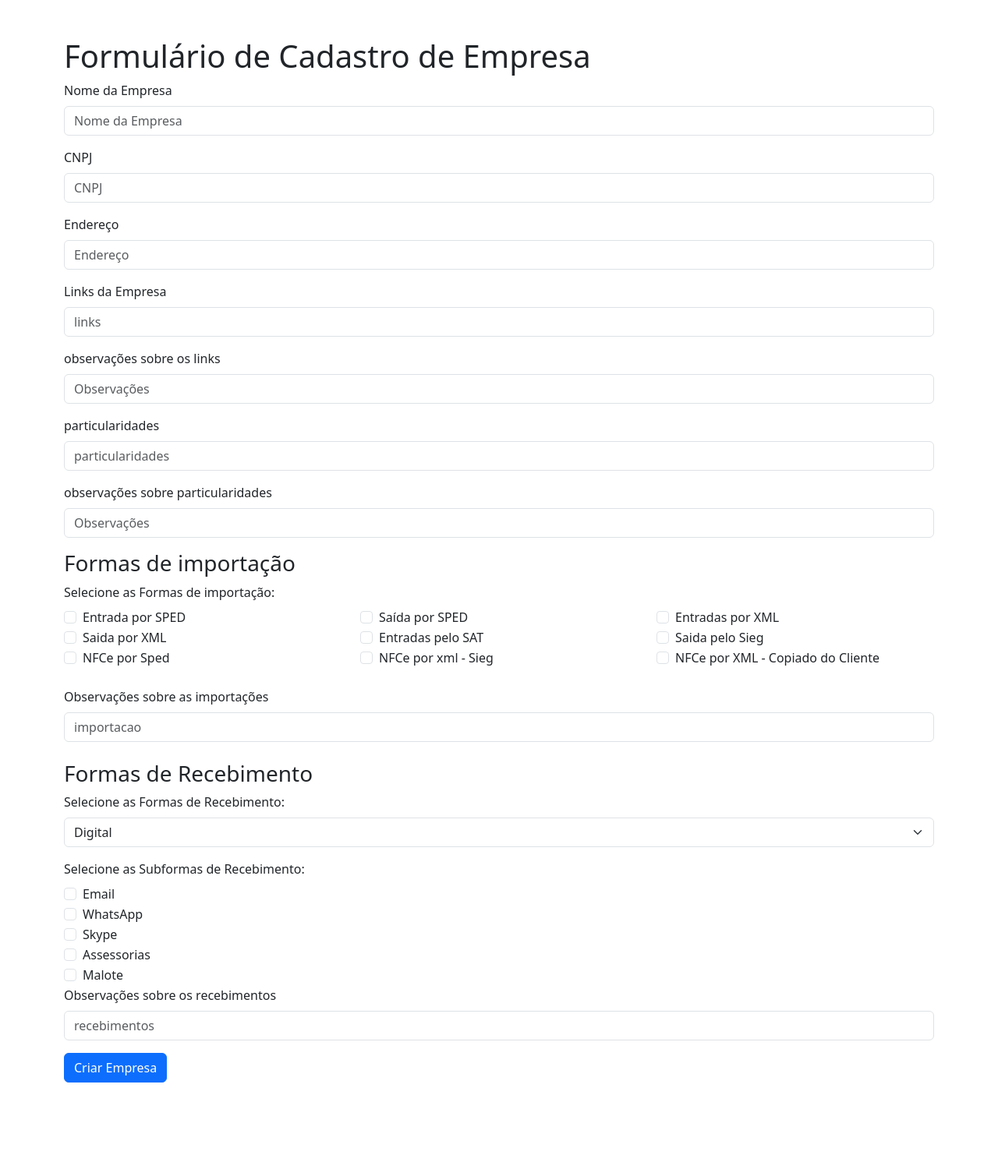
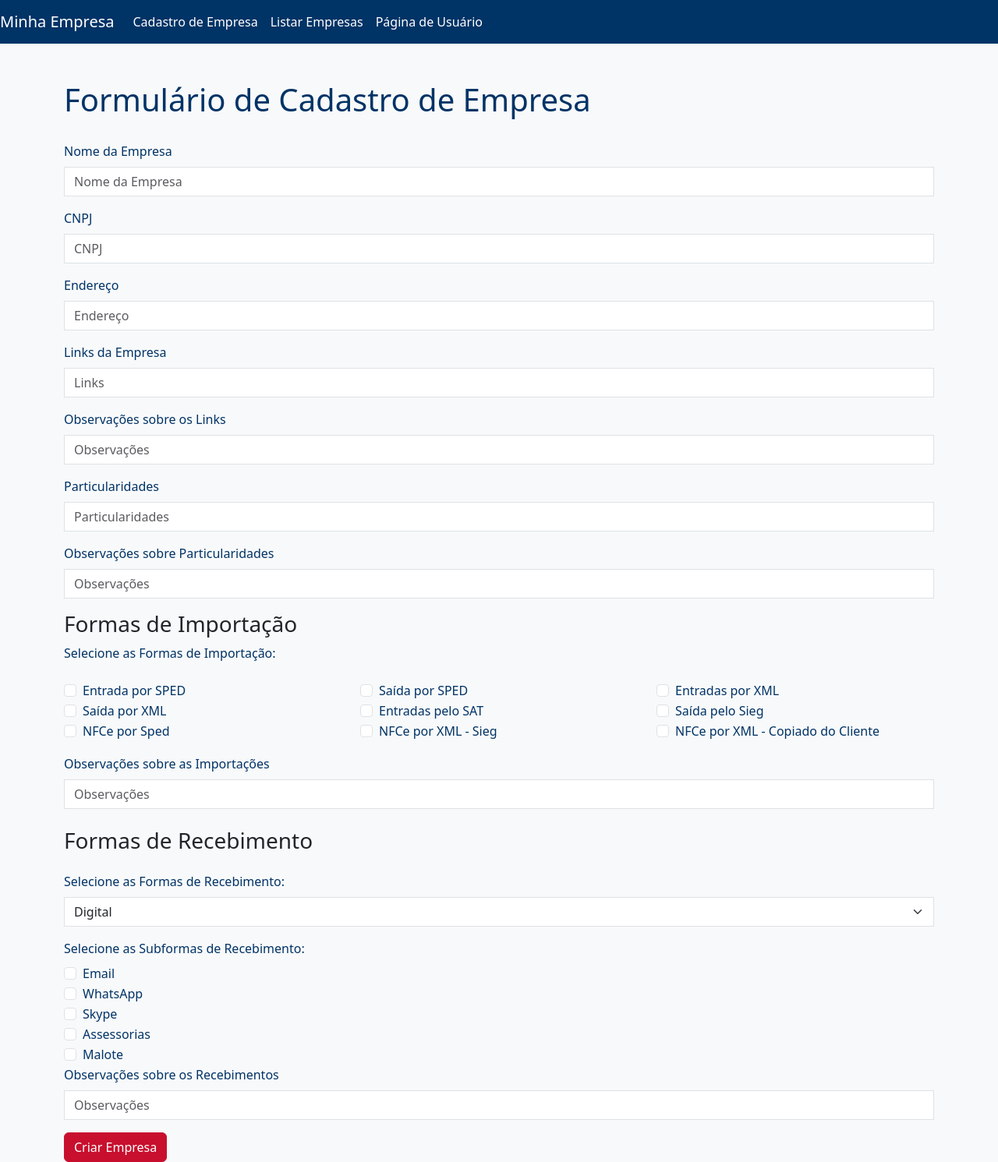
Before and after one commit to alvespb0/JP-Project, a PHP site: page /formsEmpresa.php in a window 1280 px wide. Shown: the whole page at 78% size. Before the commit the page ends 1389 px from the top, so only its background shows below. Run offline with PHP 8.4, Linux system fonts and the light colour scheme; some libraries are stand-ins or nearby versions.

Commit message:
Estilizado páginas\\criado página de procura de empresa

```diff
--- a/createEmpresa.php
+++ b/createEmpresa.php
@@ -1,5 +1,7 @@
 <?php
 include 'db.php';
+include 'index.php';
+
 if ($_SERVER["REQUEST_METHOD"] == "POST") {
     $nome = $_POST['nome_empresa'];
     $cnpj = $_POST['cnpj_empresa'];
@@ -12,8 +14,6 @@ if ($_SERVER["REQUEST_METHOD"] == "POST") {
     $observacao_particularidades = isset($_POST['OBS_particularidades']) ? $conn -> real_escape_string($_POST['OBS_particularidades']) : '';
 
     $forma_recebimento = $_POST['forma_recebimento'];
-
-    echo $observacao_recebimento;
 
 
     $sql = "INSERT INTO empresa (links_empresa, nome_empresa, cnpj_empresa, particularidades_empresa, endereco_empresa, obs_link, obs_particularidades)
--- /dev/null
+++ b/detalhes.php
@@ -0,0 +1,5 @@
+<?php
+
+echo "ola";
+
+?>
--- a/formsEmpresa.php
+++ b/formsEmpresa.php
@@ -1,16 +1,58 @@
 <?php
-// Aqui você pode adicionar qualquer lógica PHP necessária antes do HTML
+include 'index.php';
 ?>
 <!DOCTYPE html>
 <html lang="pt-br">
 <head>
     <meta charset="UTF-8">
     <meta name="viewport" content="width=device-width, initial-scale=1.0">
-    <title>Formulário Bootstrap</title>
+    <title>Formulário de Cadastro de Empresa</title>
     <link href="https://cdn.jsdelivr.net/npm/bootstrap@5.3.3/dist/css/bootstrap.min.css" rel="stylesheet" integrity="sha384-QWTKZyjpPEjISv5WaRU9OFeRpok6YctnYmDr5pNlyT2bRjXh0JMhjY6hW+ALEwIH" crossorigin="anonymous">
+    <style>
+        body {
+            background-color: #f8f9fa; /* Cor de fundo leve */
+        }
+        .container {
+            margin-top: 30px;
+        }
+        h1 {
+            color: #003366; /* Azul escuro */
+            margin-bottom: 30px;
+        }
+        .form-control, .form-select {
+            border-radius: 0;
+        }
+        .form-label {
+            color: #003366; /* Azul escuro */
+        }
+        .btn-primary {
+            background-color: #c8102e; /* Vermelho */
+            border-color: #c8102e;
+        }
+        .btn-primary:hover {
+            background-color: #a00d1e; /* Vermelho escuro no hover */
+            border-color: #a00d1e;
+        }
+        .form-check-input:checked {
+            background-color: #c8102e; /* Vermelho */
+            border-color: #c8102e;
+        }
+        .form-check-input:focus {
+            box-shadow: 0 0 0 0.2rem rgba(200, 16, 46, 0.25); /* Efeito de foco no vermelho */
+        }
+        .form-check-label {
+            color: #003366; /* Azul escuro */
+        }
+        .mb-3, .mt-4 {
+            margin-bottom: 1.5rem;
+        }
+        .row {
+            margin-top: 1rem;
+        }
+    </style>
 </head>
 <body>
-    <div class="container mt-5">
+    <div class="container">
         <h1>Formulário de Cadastro de Empresa</h1>
         <form action="createEmpresa.php" method="post">
             <div class="mb-3">
@@ -26,96 +68,95 @@
                 <input type="text" id="endereco" name="endereco_empresa" class="form-control" placeholder="Endereço">
             </div>
             <div class="mb-3">
-                <label for="Links" class="form-label">Links da Empresa</label>
-                <input type="text" id="links" name="links_empresa" class="form-control" placeholder="links">
+                <label for="links" class="form-label">Links da Empresa</label>
+                <input type="text" id="links" name="links_empresa" class="form-control" placeholder="Links">
             </div>
             <div class="mb-3">
-                <label for="particularidades" class="form-label">observações sobre os links</label>
+                <label for="OBS_links" class="form-label">Observações sobre os Links</label>
                 <input type="text" id="OBS_links" name="OBS_links" class="form-control" placeholder="Observações">
             </div>
             <div class="mb-3">
-                <label for="particularidades" class="form-label">particularidades</label>
-                <input type="text" id="particularidades" name="particularidades" class="form-control" placeholder="particularidades">
+                <label for="particularidades" class="form-label">Particularidades</label>
+                <input type="text" id="particularidades" name="particularidades" class="form-control" placeholder="Particularidades">
             </div>
             <div class="mb-3">
-                <label for="particularidades" class="form-label">observações sobre particularidades</label>
+                <label for="OBS_particularidades" class="form-label">Observações sobre Particularidades</label>
                 <input type="text" id="OBS_particularidades" name="OBS_particularidades" class="form-control" placeholder="Observações">
             </div>
 
-
-        <h3>Formas de importação</h3>
-        <label class="form-label">Selecione as Formas de importação:</label>
-        <div class="row">
+            <h3>Formas de Importação</h3>
+            <label class="form-label">Selecione as Formas de Importação:</label>
+            <div class="row mb-3">
                 <div class="col-md-4">
                     <div class="form-check">
                         <input class="form-check-input" type="checkbox" name="importacao[]" value="Entrada por SPED" id="importacao1">
-                    <label class="form-check-label" for="integracao1">Entrada por SPED</label>
+                        <label class="form-check-label" for="importacao1">Entrada por SPED</label>
                     </div>
                 </div>
                 <div class="col-md-4">
                     <div class="form-check">
                         <input class="form-check-input" type="checkbox" name="importacao[]" value="Saída por SPED" id="importacao2">
-                    <label class="form-check-label" for="integracao2">Saída por SPED</label>
+                        <label class="form-check-label" for="importacao2">Saída por SPED</label>
                     </div>
                 </div>
                 <div class="col-md-4">
                     <div class="form-check">
                         <input class="form-check-input" type="checkbox" name="importacao[]" value="Entradas por XML" id="importacao3">
-                    <label class="form-check-label" for="integracao3">Entradas por XML</label>
+                        <label class="form-check-label" for="importacao3">Entradas por XML</label>
                     </div>
                 </div>
                 <div class="col-md-4">
                     <div class="form-check">
-                    <input class="form-check-input" type="checkbox" name="importacao[]" value="Saida por XML" id="importacao4">
-                    <label class="form-check-label" for="integracao3">Saida por XML</label>
+                        <input class="form-check-input" type="checkbox" name="importacao[]" value="Saída por XML" id="importacao4">
+                        <label class="form-check-label" for="importacao4">Saída por XML</label>
                     </div>
                 </div>
                 <div class="col-md-4">
                     <div class="form-check">
                         <input class="form-check-input" type="checkbox" name="importacao[]" value="Entradas pelo SAT" id="importacao5">
-                    <label class="form-check-label" for="integracao3">Entradas pelo SAT</label>
+                        <label class="form-check-label" for="importacao5">Entradas pelo SAT</label>
                     </div>
                 </div>
                 <div class="col-md-4">
                     <div class="form-check">
-                    <input class="form-check-input" type="checkbox" name="importacao[]" value="Saida pelo Sieg" id="importacao6">
-                    <label class="form-check-label" for="integracao3">Saida pelo Sieg</label>
+                        <input class="form-check-input" type="checkbox" name="importacao[]" value="Saída pelo Sieg" id="importacao6">
+                        <label class="form-check-label" for="importacao6">Saída pelo Sieg</label>
                     </div>
                 </div>
                 <div class="col-md-4">
                     <div class="form-check">
                         <input class="form-check-input" type="checkbox" name="importacao[]" value="NFCe por Sped" id="importacao7">
-                    <label class="form-check-label" for="integracao3">NFCe por Sped</label>
+                        <label class="form-check-label" for="importacao7">NFCe por Sped</label>
                     </div>
                 </div>
                 <div class="col-md-4">
                     <div class="form-check">
-                    <input class="form-check-input" type="checkbox" name="importacao[]" value="NFCe por xml - Sieg" id="importacao8">
-                    <label class="form-check-label" for="integracao3">NFCe por xml - Sieg</label>
+                        <input class="form-check-input" type="checkbox" name="importacao[]" value="NFCe por XML - Sieg" id="importacao8">
+                        <label class="form-check-label" for="importacao8">NFCe por XML - Sieg</label>
                     </div>
                 </div>
                 <div class="col-md-4">
                     <div class="form-check">
                         <input class="form-check-input" type="checkbox" name="importacao[]" value="NFCe por XML - Copiado do Cliente" id="importacao9">
-                    <label class="form-check-label" for="integracao3">NFCe por XML - Copiado do Cliente</label>
+                        <label class="form-check-label" for="importacao9">NFCe por XML - Copiado do Cliente</label>
                     </div>
                 </div>
-        </div> <br>
-            <div class="mb-3">
-                <label for="obs importacao" class="form-label">Observações sobre as importações</label>
-                <input type="text" id="OBS_importacao" name="OBS_importacao" class="form-control" placeholder="importacao">
             </div>
 
+            <div class="mb-3">
+                <label for="OBS_importacao" class="form-label">Observações sobre as Importações</label>
+                <input type="text" id="OBS_importacao" name="OBS_importacao" class="form-control" placeholder="Observações">
+            </div>
 
             <h3 class="mt-4">Formas de Recebimento</h3>
             <label class="form-label">Selecione as Formas de Recebimento:</label>
-        <select class="form-select" name="forma_recebimento">
+            <select class="form-select mb-3" name="forma_recebimento">
                 <option value="digital">Digital</option>
                 <option value="fisico">Físico</option>
                 <option value="digital e fisico">Digital e Físico</option>
             </select>
 
-        <label class="form-label mt-3">Selecione as Subformas de Recebimento:</label>
+            <label class="form-label">Selecione as Subformas de Recebimento:</label>
             <div class="form-check">
                 <input class="form-check-input" type="checkbox" name="subformas_recebimento[]" value="email" id="subforma1">
                 <label class="form-check-label" for="subforma1">Email</label>
@@ -133,17 +174,19 @@
                 <label class="form-check-label" for="subforma4">Assessorias</label>
             </div>
             <div class="form-check">
-            <input class="form-check-input" type="checkbox" name="subformas_recebimento[]" value="Malote" id="subforma4">
-            <label class="form-check-label" for="subforma4">Malote</label>
+                <input class="form-check-input" type="checkbox" name="subformas_recebimento[]" value="Malote" id="subforma5">
+                <label class="form-check-label" for="subforma5">Malote</label>
             </div>
+
             <div class="mb-3">
-            <label for="obs recebimento" class="form-label">Observações sobre os recebimentos</label>
-            <input type="text" id="OBS_recebimentos" name="OBS_recebimentos" class="form-control" placeholder="recebimentos">
+                <label for="OBS_recebimentos" class="form-label">Observações sobre os Recebimentos</label>
+                <input type="text" id="OBS_recebimentos" name="OBS_recebimentos" class="form-control" placeholder="Observações">
             </div>
 
             <button type="submit" class="btn btn-primary">Criar Empresa</button>
         </form>
     </div>
-    <script src="https://stackpath.bootstrapcdn.com/bootstrap/5.3.0/js/bootstrap.bundle.min.js"></script>
+    <script src="https://cdn.jsdelivr.net/npm/@popperjs/core@2.11.6/dist/umd/popper.min.js"></script>
+    <script src="https://cdn.jsdelivr.net/npm/bootstrap@5.3.3/dist/js/bootstrap.bundle.min.js"></script>
 </body>
 </html>
--- a/index.php
+++ b/index.php
@@ -1,3 +1,62 @@
-<?php
+<!DOCTYPE html>
+<html lang="en">
+<head>
+    <meta charset="UTF-8">
+    <meta http-equiv="X-UA-Compatible" content="IE=edge">
+    <meta name="viewport" content="width=device-width, initial-scale=1.0">
+    <title>Navbar com Efeito de Hover</title>
+    <link href="https://stackpath.bootstrapcdn.com/bootstrap/4.5.2/css/bootstrap.min.css" rel="stylesheet">
+    <style>
+        .navbar-custom {
+            background-color: #003366; /* Azul Escuro */
+        }
+        .navbar-custom .navbar-brand,
+        .navbar-custom .navbar-nav .nav-link {
+            color: #ffffff;
+            transition: color 0.3s ease;
+        }
+        .navbar-custom .navbar-brand:hover,
+        .navbar-custom .navbar-nav .nav-link:hover {
+            color: #ff0000; /* Vermelho */
+            border-bottom: 2px solid #ff0000; /* Linha vermelha embaixo */
+            padding-bottom: 0.5rem; /* Espaço adicional para a borda */
+        }
+        .navbar-custom .navbar-nav .nav-link {
+            position: relative;
+            display: inline-block;
+            padding: 0.5rem 1rem;
+        }
+    </style>
+</head>
+<body>
 
-?>
+    <nav class="navbar navbar-expand-lg navbar-custom">
+        <a class="navbar-brand" href="#">Minha Empresa</a>
+        <button class="navbar-toggler" type="button" data-toggle="collapse" data-target="#navbarNav" aria-controls="navbarNav" aria-expanded="false" aria-label="Toggle navigation">
+            <span class="navbar-toggler-icon"></span>
+        </button>
+        <div class="collapse navbar-collapse" id="navbarNav">
+            <ul class="navbar-nav">
+                <li class="nav-item">
+                    <a class="nav-link" href="formsEmpresa.php">Cadastro de Empresa</a>
+                </li>
+                <li class="nav-item">
+                    <a class="nav-link" href="procuraEmpresa.php">Listar Empresas</a>
+                </li>
+                <li class="nav-item">
+                    <a class="nav-link" href="pagina_usuario.php">Página de Usuário</a>
+                </li>
+            </ul>
+        </div>
+    </nav>
+
+    <div class="container mt-5">
+        <!-- Conteúdo da página -->
+    </div>
+
+    <script src="https://code.jquery.com/jquery-3.5.1.slim.min.js"></script>
+    <script src="https://cdn.jsdelivr.net/npm/@popperjs/core@2.9.2/dist/umd/popper.min.js"></script>
+    <script src="https://stackpath.bootstrapcdn.com/bootstrap/4.5.2/js/bootstrap.min.js"></script>
+</body>
+</html>
+<?php?>
```
Also changed, not shown: procuraEmpresa.php (added, +111 -0 lines). Lines whose indentation alone changed are shown as unchanged.
